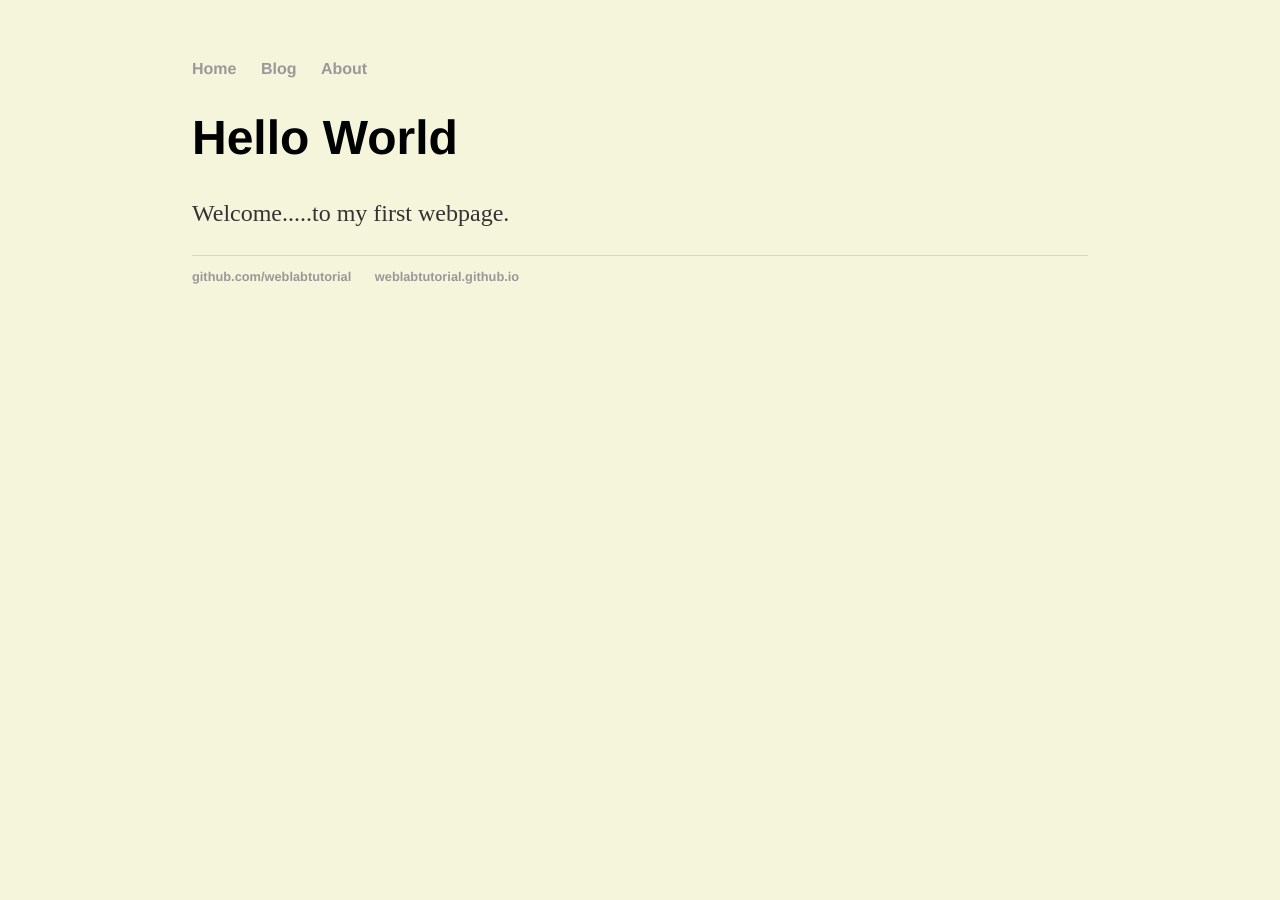
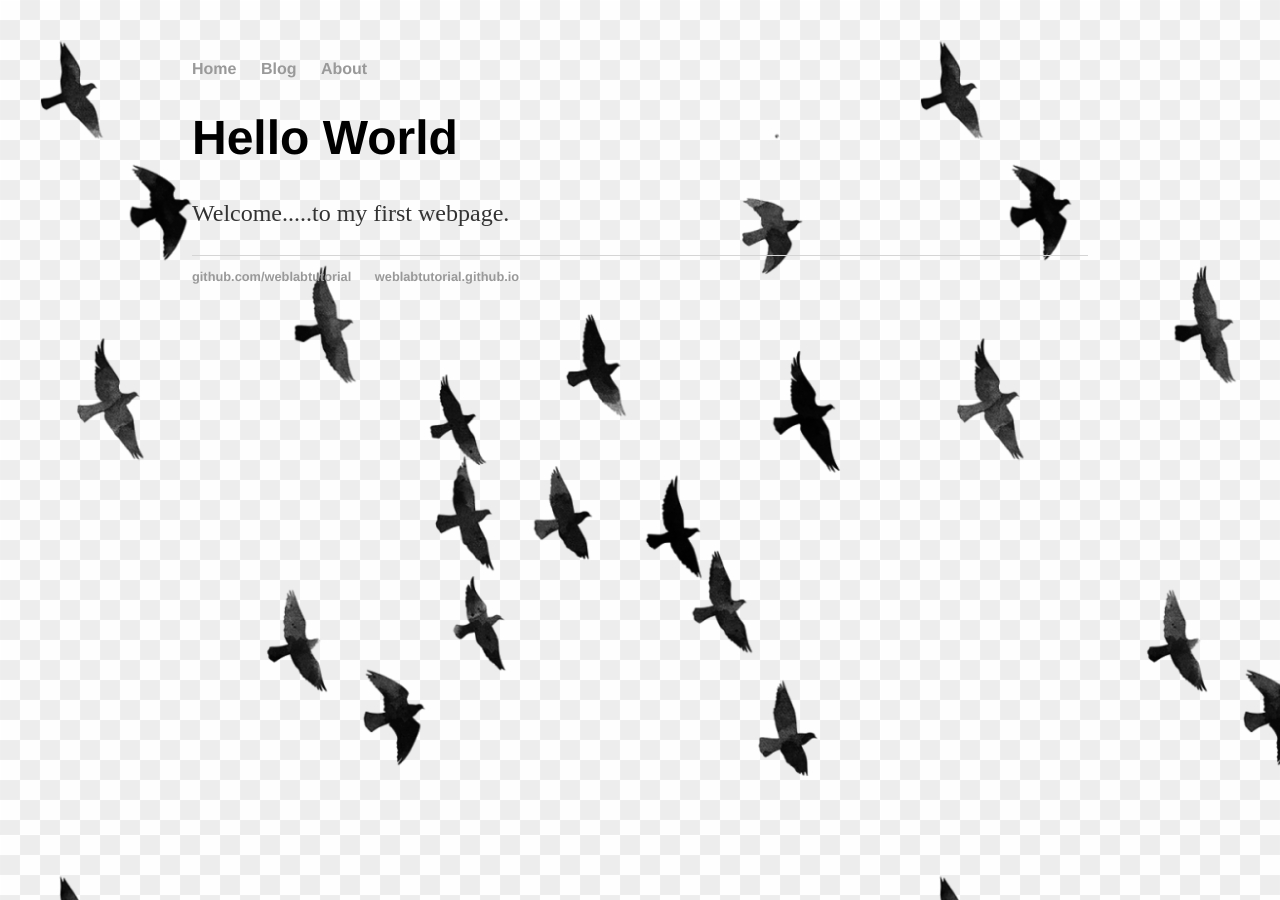
Before and after one commit to cbm2001/cbm2001.github.io, a Jekyll site: the page built from index.html, in a window 1280 px wide. Built offline with Jekyll 4.4.1, drawn with Linux system fonts in a browser that asks for light colours.

Commit message:
Update index.html

```diff
--- a/index.html
+++ b/index.html
@@ -6,3 +6,8 @@ title: Web Programming
   <h1>Hello World</h1>
   <p>Welcome.....to my first webpage.</p>
 </div>
+<style>
+  body{
+    background-image:url("images/birds.png");
+  }
+</style>
```
